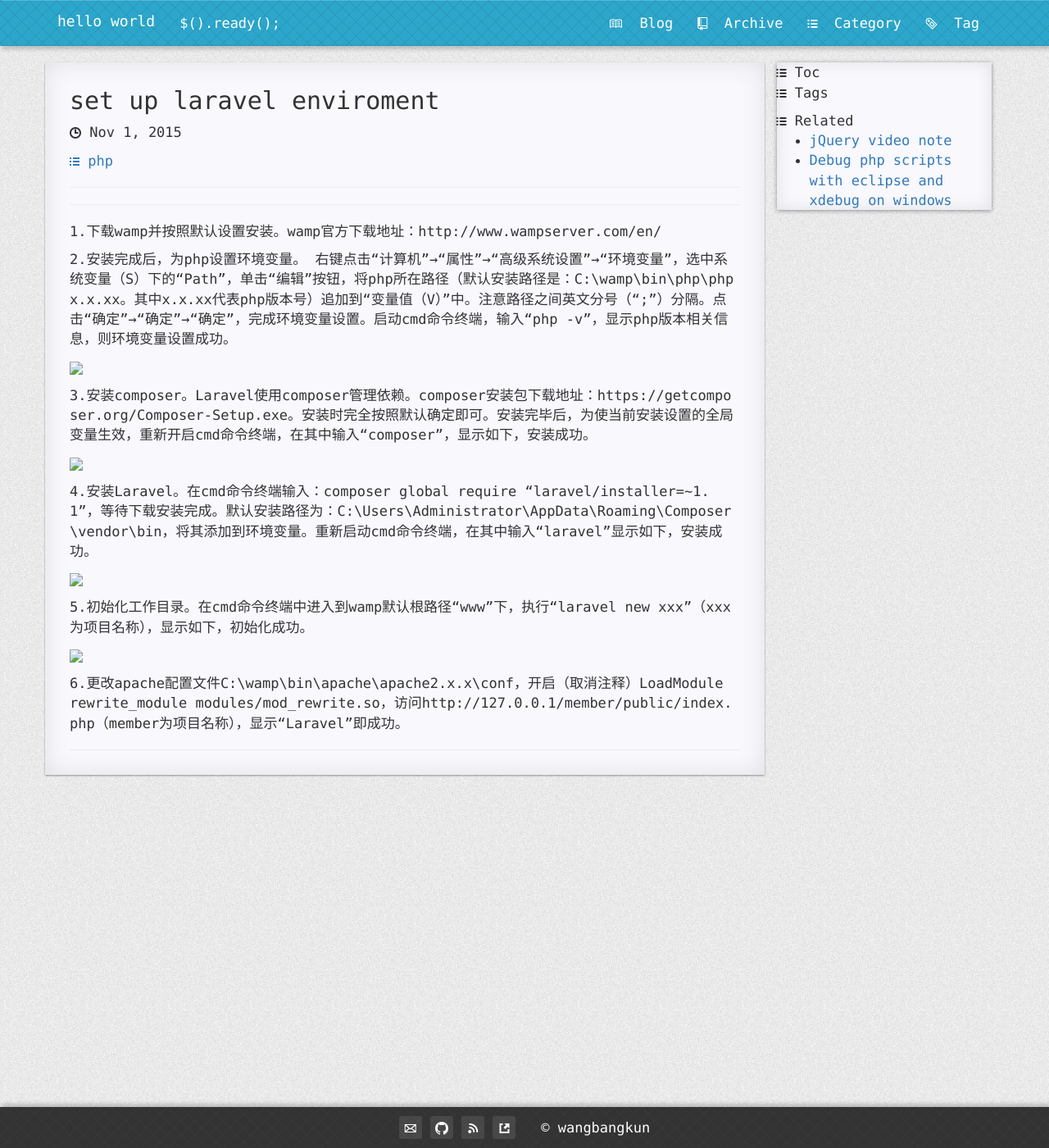
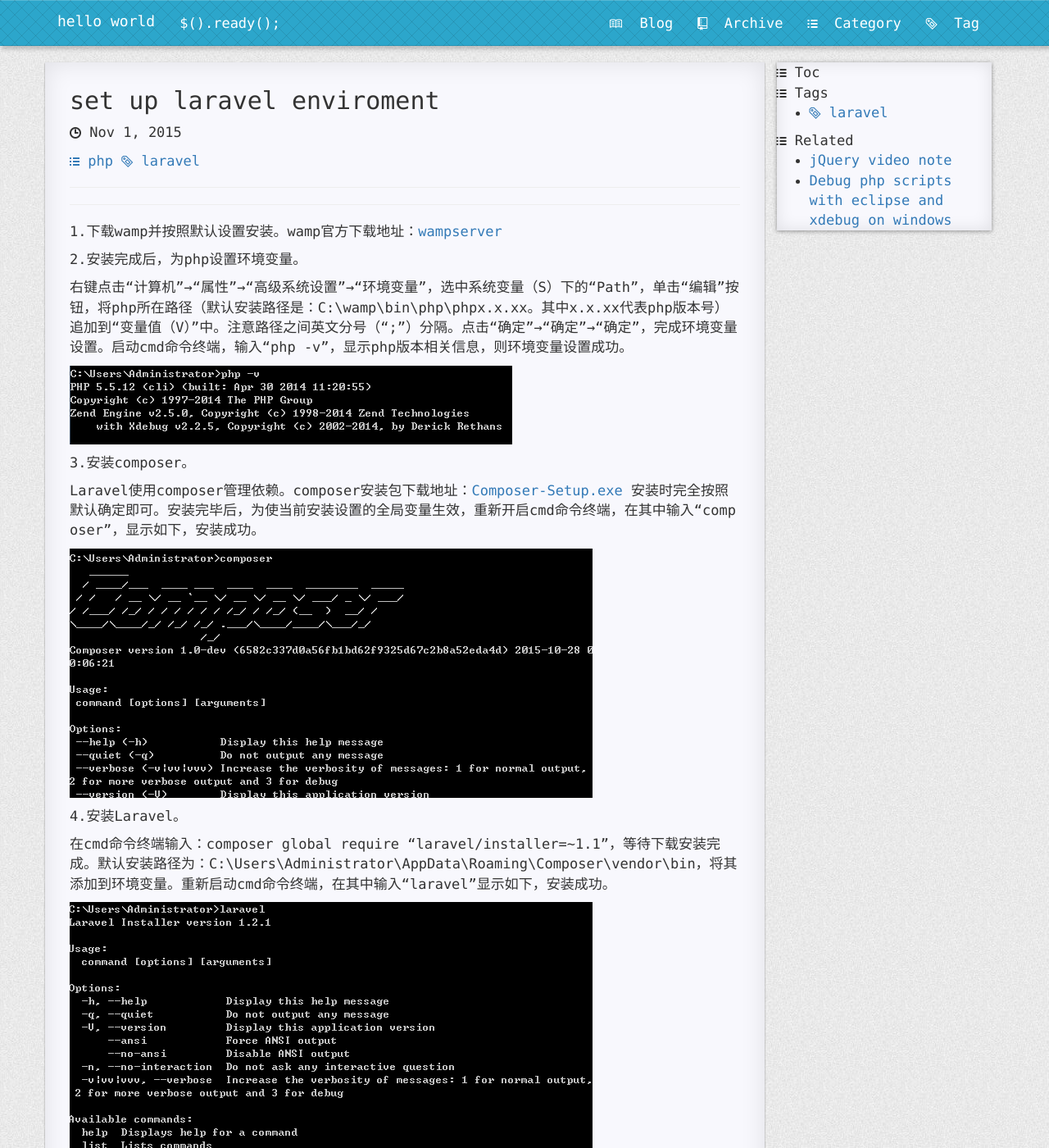
Before and after one commit to wangbangkun/wangbangkun.github.io, a Jekyll site: the page built from _posts/2015-11-01-set-up-laravel-environment.markdown, in a window 1280 px wide and 1400 px high. Shown: the whole window at 82% size. Built offline with Jekyll 4.4.1, drawn with Linux system fonts in a browser that asks for light colours; nearby versions of some CDN libraries; Markdown is read by kramdown in place of the engine named in the settings; some of the changed lines change nothing that is shown; some of the changed text lies outside the part shown.

Commit message:
Modify posted article.

```diff
--- a/_posts/2015-11-01-set-up-laravel-environment.markdown
+++ b/_posts/2015-11-01-set-up-laravel-environment.markdown
@@ -4,27 +4,35 @@ title:      set up laravel enviroment
 date:       2015-11-01 23:22:15
 summary:    Set up environment for Laravel
 categories: php
+tag:        laravel
 ---
 
 ---
 
-1.下载wamp并按照默认设置安装。wamp官方下载地址：http://www.wampserver.com/en/
+1.下载wamp并按照默认设置安装。wamp官方下载地址：<a href="http://www.wampserver.com/en/" target="_blank">wampserver</a>
 
 2.安装完成后，为php设置环境变量。
+
 右键点击“计算机”→“属性”→“高级系统设置”→“环境变量”，选中系统变量（S）下的“Path”，单击“编辑”按钮，将php所在路径（默认安装路径是：C:\wamp\bin\php\phpx.x.xx。其中x.x.xx代表php版本号）追加到“变量值（V）”中。注意路径之间英文分号（“;”）分隔。点击“确定”→“确定”→“确定”，完成环境变量设置。启动cmd命令终端，输入“php -v”，显示php版本相关信息，则环境变量设置成功。
 
-<img src="{{ "/images/posts/2015/11/01-1.png" | prepend: site.baseurl }}">
+<img src="{{ "/2015/11/01-1.png" | prepend: site.imgrepo }}">
 
-3.安装composer。Laravel使用composer管理依赖。composer安装包下载地址：https://getcomposer.org/Composer-Setup.exe。安装时完全按照默认确定即可。安装完毕后，为使当前安装设置的全局变量生效，重新开启cmd命令终端，在其中输入“composer”，显示如下，安装成功。
+3.安装composer。
 
-<img src="{{ "/images/posts/2015/11/01-2.png" | prepend: site.baseurl }}">
+Laravel使用composer管理依赖。composer安装包下载地址：<a href="https://getcomposer.org/Composer-Setup.exe" target="_blank">Composer-Setup.exe</a> 安装时完全按照默认确定即可。安装完毕后，为使当前安装设置的全局变量生效，重新开启cmd命令终端，在其中输入“composer”，显示如下，安装成功。
 
-4.安装Laravel。在cmd命令终端输入：composer global require "laravel/installer=~1.1"，等待下载安装完成。默认安装路径为：C:\Users\Administrator\AppData\Roaming\Composer\vendor\bin，将其添加到环境变量。重新启动cmd命令终端，在其中输入“laravel”显示如下，安装成功。
+<img src="{{ "/2015/11/01-2.png" | prepend: site.imgrepo }}">
 
-<img src="{{ "/images/posts/2015/11/01-3.png" | prepend: site.baseurl }}">
+4.安装Laravel。
 
-5.初始化工作目录。在cmd命令终端中进入到wamp默认根路径“www”下，执行“laravel new xxx”（xxx为项目名称），显示如下，初始化成功。
+在cmd命令终端输入：composer global require "laravel/installer=~1.1"，等待下载安装完成。默认安装路径为：C:\Users\Administrator\AppData\Roaming\Composer\vendor\bin，将其添加到环境变量。重新启动cmd命令终端，在其中输入“laravel”显示如下，安装成功。
 
-<img src="{{ "/images/posts/2015/11/01-4.png" | prepend: site.baseurl }}">
+<img src="{{ "/2015/11/01-3.png" | prepend: site.imgrepo }}">
 
-6.更改apache配置文件C:\wamp\bin\apache\apache2.x.x\conf，开启（取消注释）LoadModule rewrite_module modules/mod_rewrite.so，访问http://127.0.0.1/member/public/index.php（member为项目名称），显示“Laravel”即成功。
+5.初始化工作目录。
+
+在cmd命令终端中进入到wamp默认根路径“www”下，执行“laravel new xxx”（xxx为项目名称），显示如下，初始化成功。
+
+<img src="{{ "/2015/11/01-4.png" | prepend: site.imgrepo }}">
+
+6.更改apache配置文件C:\wamp\bin\apache\apache2.x.x\conf，开启（取消注释）LoadModule rewrite_module modules/mod_rewrite.so，访问http://127.0.0.1/member/public/index.php （member为项目名称），显示“Laravel”即成功。
```
Also changed, not shown: static/img/2015/11/01-1.png (added), static/img/2015/11/01-2.png (added), static/img/2015/11/01-3.png (added), static/img/2015/11/01-4.png (added).
